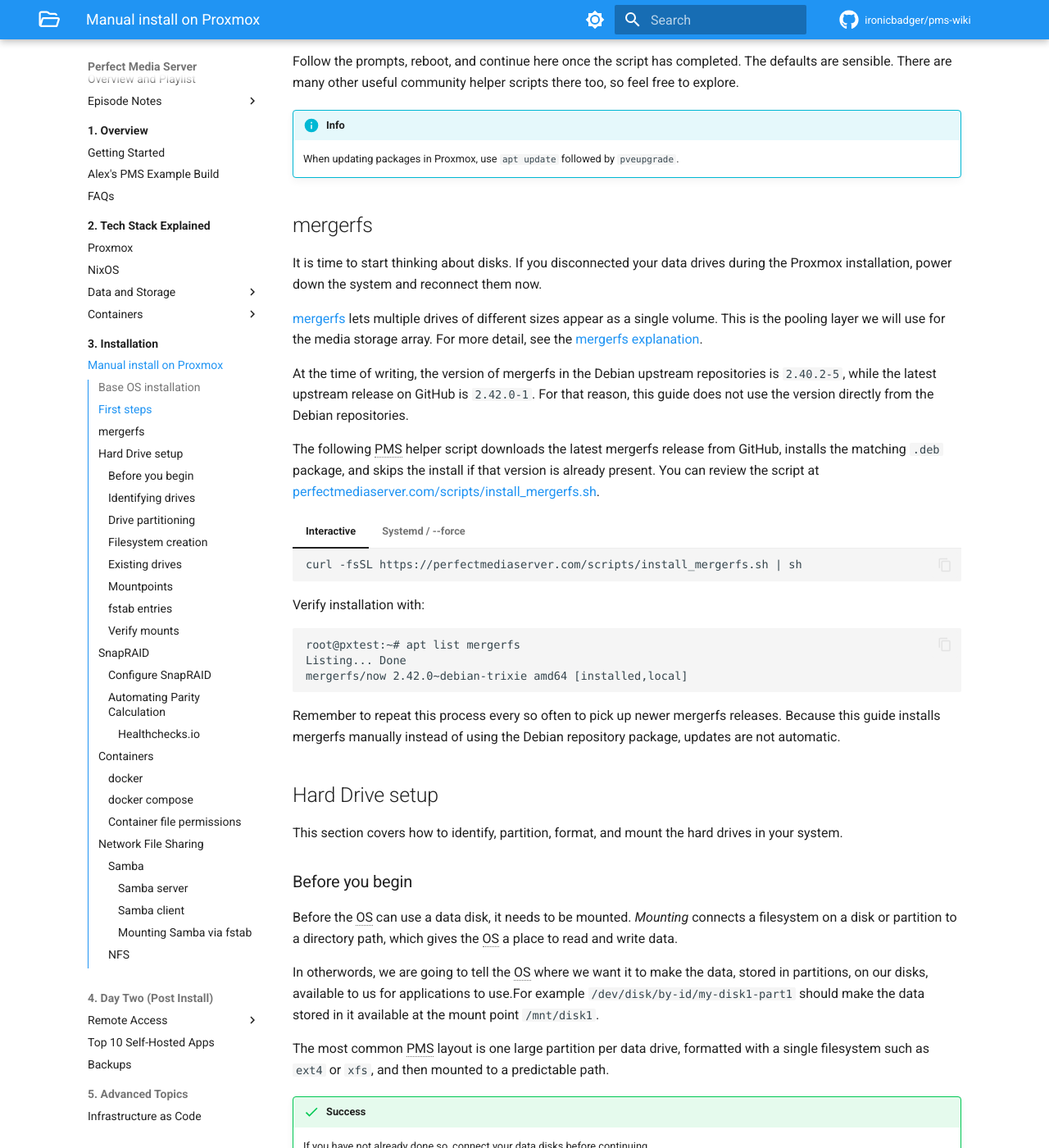
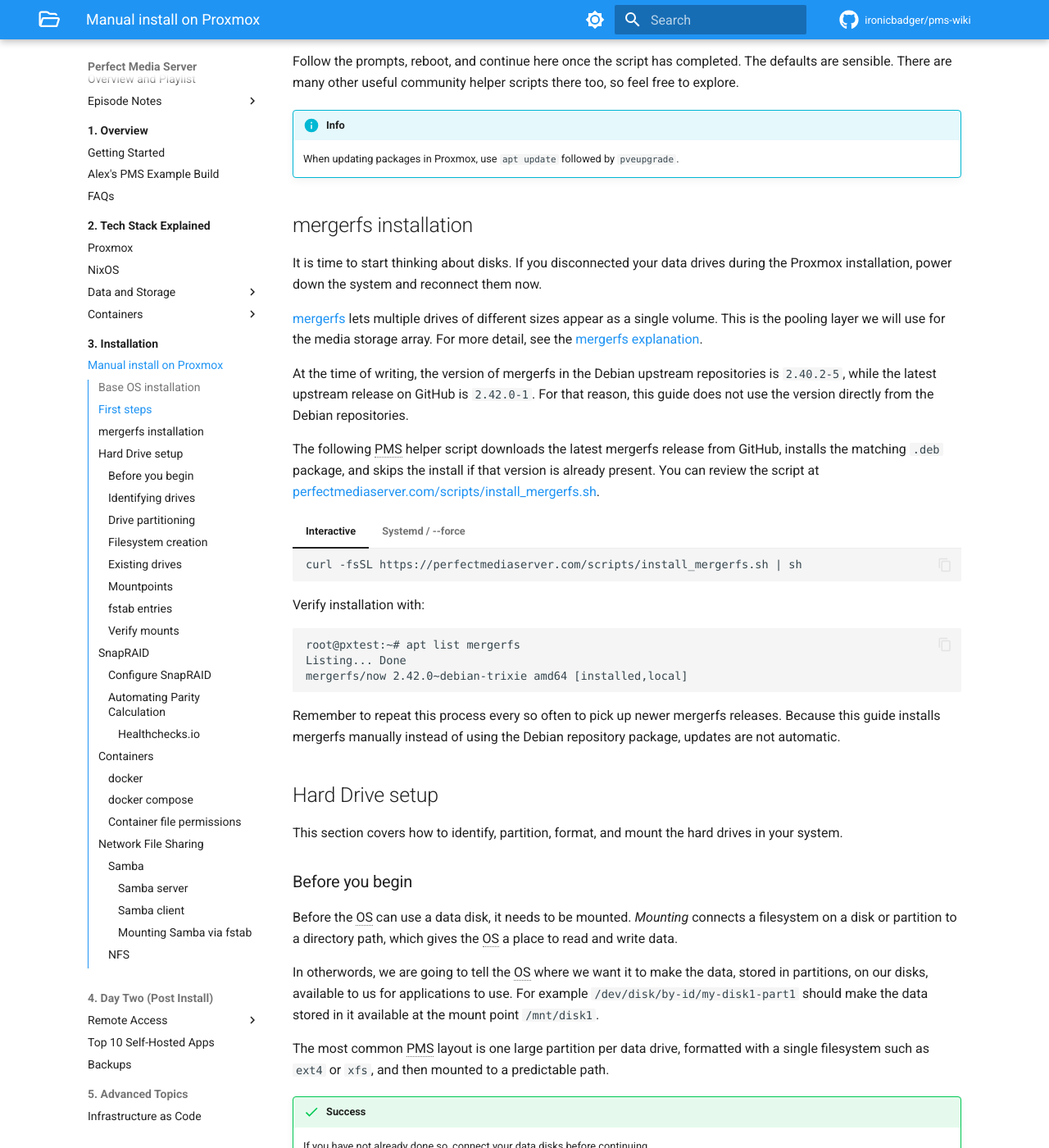
Before and after one commit to ironicbadger/pms-wiki, an MkDocs documentation site: the page built from docs/03-installation/manual-install-proxmox.md, in a window 1280 px wide and 1400 px high, scrolled down 2729 px. Shown: the whole window at 82% size. Built offline with MkDocs 1.6.1 and Material for MkDocs 9.7.7, drawn with Linux system fonts in a browser that asks for light colours; some web fonts are replaced; comment, search, counter and statistics services are not loaded.

Commit message:
minor tweaks

```diff
--- a/docs/03-installation/manual-install-proxmox.md
+++ b/docs/03-installation/manual-install-proxmox.md
@@ -56,7 +56,7 @@ Follow the prompts, reboot, and continue here once the script has completed. The
 !!! info
     When updating packages in Proxmox, use `apt update` followed by `pveupgrade`.
 
-## mergerfs
+## mergerfs installation
 
 It is time to start thinking about disks. If you disconnected your data drives during the Proxmox installation, power down the system and reconnect them now.
 
@@ -96,7 +96,7 @@ This section covers how to identify, partition, format, and mount the hard drive
 
 Before the OS can use a data disk, it needs to be mounted. _Mounting_ connects a filesystem on a disk or partition to a directory path, which gives the OS a place to read and write data.
 
-In otherwords, we are going to tell the OS where we want it to make the data, stored in partitions, on our disks, available to us for applications to use.For example `/dev/disk/by-id/my-disk1-part1` should make the data stored in it available at the mount point `/mnt/disk1`.
+In otherwords, we are going to tell the OS where we want it to make the data, stored in partitions, on our disks, available to us for applications to use. For example `/dev/disk/by-id/my-disk1-part1` should make the data stored in it available at the mount point `/mnt/disk1`.
 
 The most common PMS layout is one large partition per data drive, formatted with a single filesystem such as `ext4` or `xfs`, and then mounted to a predictable path.
 
```
